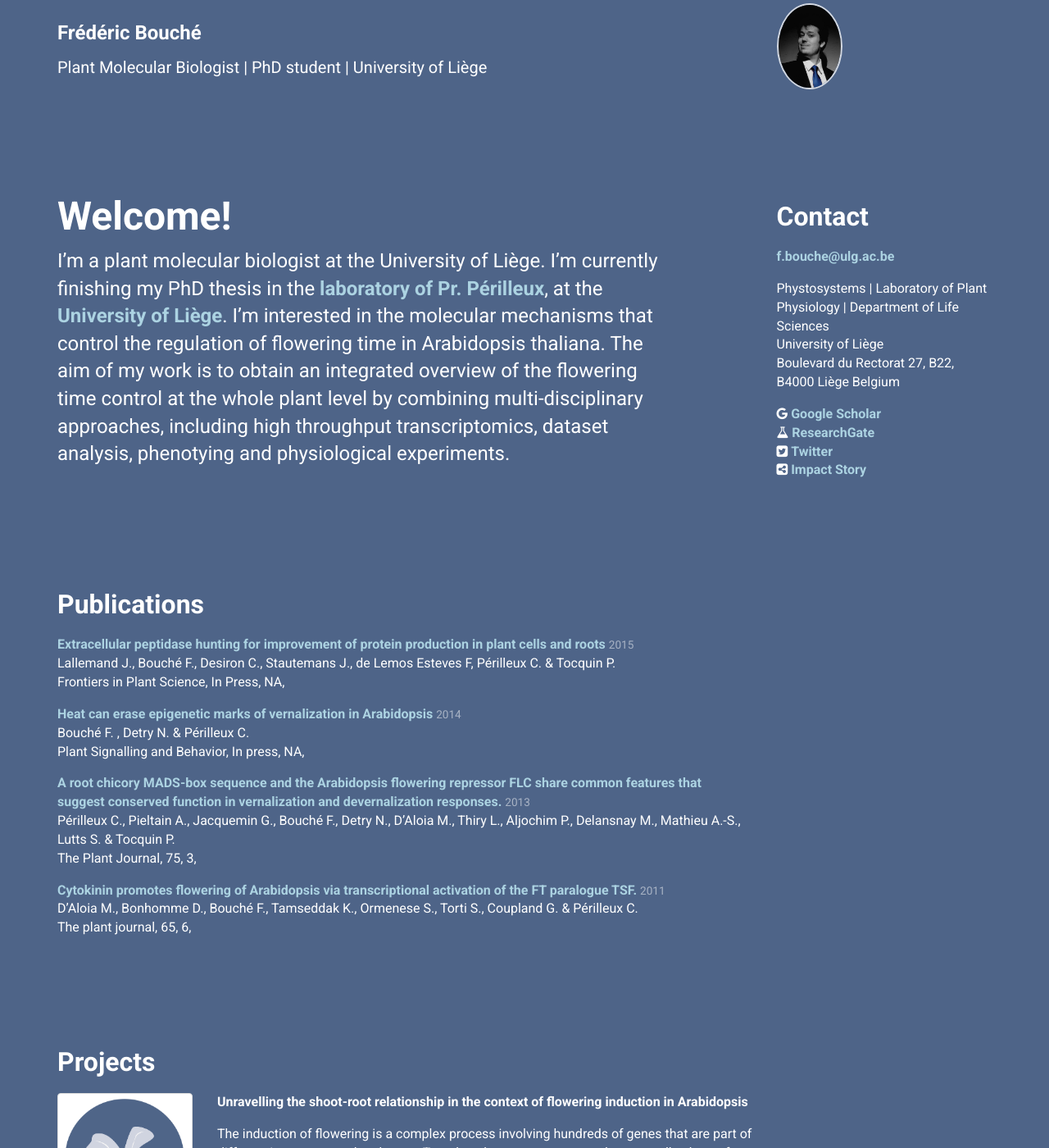
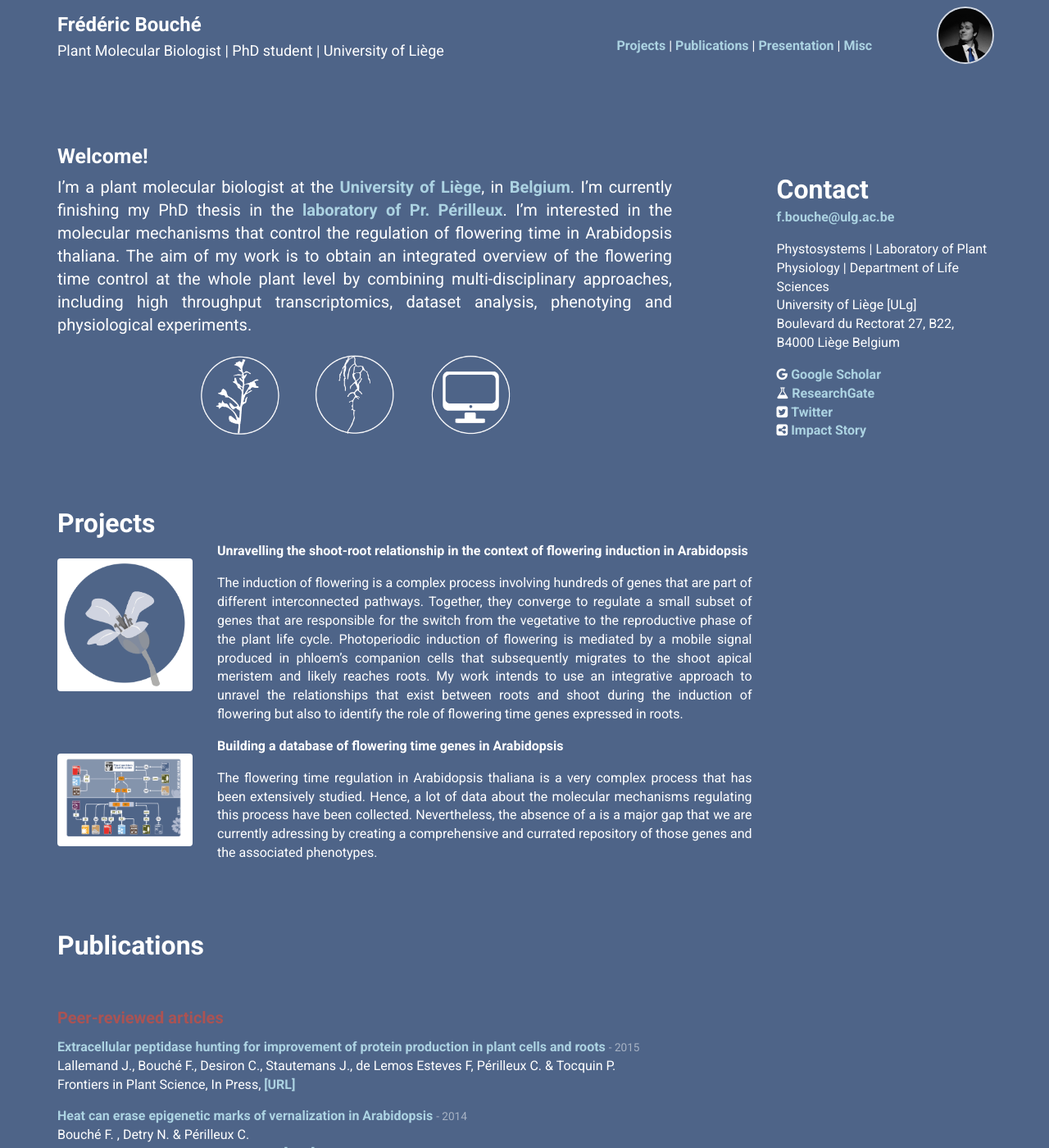
Before and after one commit to fredericbouche/fredericbouche.github.io, a Jekyll site: the page built from index.html, in a window 1280 px wide and 1400 px high. Shown: the whole window at 82% size. Built offline with Jekyll 4.4.1, drawn with Linux system fonts in a browser that asks for light colours; nearby versions of some CDN libraries; some of the changed text lies outside the part shown.

Commit message:
9th commit

```diff
--- a/_data/Awards.yml
+++ /dev/null
@@ -1,3 +0,0 @@
-
-Best Plant Biotechnology poster at the BioLiège Bioforum 2014.
-Prize awarded for the poster “Flowering Goes Underground”.
--- a/_data/personal.yml
+++ b/_data/personal.yml
@@ -3,7 +3,7 @@ name: Frédéric Bouché
 label: Plant Molecular Biologist | PhD student | University of Liège
 
 picture: /img/profile-picture.jpg
-
+banner:  /img/banner_flo-02.png
 email: f.bouche@ulg.ac.be
 
 phone: +32.4.366.38.37
@@ -14,7 +14,7 @@ department: >
   Department of Life Sciences
 
 
-institution: University of Liège
+institution: University of Liège [ULg]
 
 
 mailing_address: >
@@ -47,5 +47,5 @@ profiles:
 intro:
   title: Welcome!
   body: >
-    I'm a plant molecular biologist at the University of Liège. I'm currently finishing my PhD thesis in the [laboratory of Pr. Périlleux](http://www.phytosystems.ulg.ac.be/en/groups/plant-physiology), at the [University of Liège](www.ulg.ac.be).
+    I'm a plant molecular biologist at the [University of Liège](www.ulg.ac.be), in [Belgium](http://bit.ly/1y8KNuU). I'm currently finishing my PhD thesis in the [laboratory of Pr. Périlleux](http://www.phytosystems.ulg.ac.be/en/groups/plant-physiology).
     I'm interested in the molecular mechanisms that control the regulation of flowering time in Arabidopsis thaliana. The aim of my work is to obtain an integrated overview of the flowering time control at the whole plant level by combining multi-disciplinary approaches, including high throughput transcriptomics, dataset analysis, phenotying and physiological experiments.
--- a/_data/publications.yml
+++ b/_data/publications.yml
@@ -30,7 +30,7 @@
   issue: 3
   year: 2013
   month: August
-  # pdf:
+  pdf: http://onlinelibrary.wiley.com/doi/10.1111/tpj.12208/abstract;jsessionid=B494127B29E7106BD17D096EE2532010.f02t03
   url: http://onlinelibrary.wiley.com/doi/10.1111/tpj.12208/abstract;jsessionid=B494127B29E7106BD17D096EE2532010.f02t03
 
 -
@@ -44,3 +44,57 @@
   month: March
   #pdf:
   url: http://onlinelibrary.wiley.com/doi/10.1111/j.1365-313X.2011.04482.x/abstract
+
+-
+  type: Poster
+  title: Flowering Goes Underground.
+  authors: Bouché F., Lobet G., D’Aloia M., Detry N., Tocquin P., & Périlleux C.
+  journal: The Bioforum 2014 of BioLiège, Liège [Belgium]
+  volume:
+  issue:
+  year: 2014
+  month: May
+  #pdf:
+  #url:
+
+
+-
+  type: Poster
+  title: The hidden half of flowering.
+  authors: Bouché F., Mistiaen K., D’Aloia M., Detry N., Tocquin P., & Périlleux C.
+  journal: Workshop on Molecular Mechanisms controlling flower development, Presqu'île de Giens [France]
+  volume:
+  issue:
+  year: 2013
+  month: June
+  #pdf:
+  #url:
+-
+  type: Poster
+  title: Molecular analysis of root medium impact on Arabidopsis thaliana development.
+  authors: Bouché F., André J., Tocquin P., & Périlleux C.
+  journal: The Bioforum 2013 of BioLiège, Liège [Belgium]
+  volume:
+  issue:
+  year: 2013
+  month: May
+  #pdf:
+  #url:
+-
+  type: Poster
+  title: A cytokinin route to flowering in Arabidopsis.
+  authors: Bouché F., André J., D’Aloia M., Bonhomme D., & Périlleux C.
+  journal: Workshop on Molecular Mechanisms controlling flower development, Maratea [Italy]
+  volume:
+  issue:
+  year: 2011
+  month: June
+  #pdf:
+
+
+-
+    type: Award
+    title : Best Plant Biotechnology poster at the BioLiège Bioforum 2014.
+    year : 2014
+    journal: Prize awarded for the poster “Flowering Goes Underground”.
+    month: May
--- a/_layouts/albertine.html
+++ b/_layouts/albertine.html
@@ -50,9 +50,9 @@ It is threatened by habitat loss.
   <!-- HEADER -->
   <!-- ==================== -->
   <header>
-    <div class="container">
+    <div class="container" >
       <div class="row">
-        <div class="col-xs-9 col-lg-9">
+        <div class="col-xs-9 col-lg-7" style="margin-top:+5px";>
           <h1>
             {{ site.data.personal.name }}
           </h1>
@@ -60,14 +60,33 @@ It is threatened by habitat loss.
             {{ site.data.personal.label }}
           </h2>
         </div>
-        <div class="col-xs-3 col-lg-3">
+        <div class="col-xs-3 col-lg-4" style="margin-top:+40px;>
+          <a href="#test" ></a>
+          <a font color="red" href="#projects">Projects</a> |
+          <a  href="#publications">Publications</a> |
+          <a  href="#presentations">Presentation</a> |
+          <a  href="#publications">Misc</a>
+                </div>
+
+
+        <div class="col-xs-3 col-lg-1" >
           <img src="{{ site.baseurl }}{{ site.data.personal.picture }}"
                class="img-circle"
-               style="margin-top:-6px;width:80px;border:2px solid rgba(255,255,255,0.75)">
+               style="margin-top:3px;width:70px;border:2px solid rgba(255,255,255,0.75)">
         </div>
+
+
       </div>
     </div>
   </header>
+
+
+
+
+
+
+
+
 
   <!-- ==================== -->
   <!-- SECTION -->
@@ -75,9 +94,9 @@ It is threatened by habitat loss.
   <div class="container"
            id="section-about">
     <div class="row">
-      <section class="col-md-8">
+      <section class="col-md-8" style="margin-top:-40px";>
         {% if site.data.personal.intro.title %}
-          <h3 style="font-size:48px">
+          <h3 style="font-size:25px">
             {{ site.data.personal.intro.title }}
           </h3>
         {% else %}
@@ -86,9 +105,16 @@ It is threatened by habitat loss.
           </h3>
         {% endif %}
 
-        <div class="lead">
+        <div class="lead" align="justify" style="font-size:20px">
           {{ site.data.personal.intro.body | markdownify }}
         </div>
+
+        <div class=""  style="margin-top:+20px; text-align:center">
+       		 <img src="{{ site.baseurl }}{{ site.data.personal.banner }}"
+               style="margin-top:3px;width:400px;border:0px solid rgba(255,255,255,0.75)">
+
+        </div>
+
 
       </section>
       <section class="col-md-offset-1 col-md-3">
@@ -130,53 +156,12 @@ It is threatened by habitat loss.
     </div>
   </div>
 
-  {% if site.data.publications.size > 0 %}
-  <div class="container">
-    <div class="row">
-      <section class="col-md-9">
-        <h3>Publications</h3>
-
-        {% for publication in site.data.publications %}
-          <p>
-            <b>
-              <a href="{{ publication.pdf }}">
-                {{ publication.title }}
-              </a>
-            </b>
-            <small>
-              {{ publication.year }}
-            </small>
-            <br>
-            {{ publication.authors }}
-            <br>
-            {% case publication.type %}
-              {% when 'conference' %}
-                {{ publication.conference }}
-              {% when 'dissertation' %}
-                {{ publication.publisher }}
-              {% when 'journal' %}
-                {{ publication.journal }},
-                {{ publication.volume }},
-                {{ publication.issue }},
-                {{ publication.pages }}
-              {% when 'magazine' %}
-                {{ publication.magazine }},
-                {{ publication.volume }},
-                {{ publication.issue }},
-                {{ publication.pages }}
-            {% endcase %}
-          </p>
-        {% endfor %}
-      </section>
-    </div>
-  </div>
-  {% endif %}
 
   {% if site.data.projects.size > 0 %}
   <!-- ==================== -->
   <!-- PROJECTS -->
   <!-- ==================== -->
-  <section class="container">
+  <section class="container" id="projects">
     <div class="row">
       <div class="col-md-9">
         <h3>Projects</h3>
@@ -184,7 +169,7 @@ It is threatened by habitat loss.
     </div>
 
     {% for project in site.data.projects %}
-      <div class="row">
+      <div class="row" align="justify">
         <div class="col-xs-4
                     col-sm-3
                     col-md-3
@@ -192,14 +177,14 @@ It is threatened by habitat loss.
           <p>
             <img src="{{ site.baseurl }}{{ project.image }}"
                  class="img-responsive img-thumbnail"
-                 style="width:100%">
+                 style="width:100%; border:0px; margin-top:+20px">
           </p>
         </div>
         <div class="col-xs-12
                     col-sm-9
                     col-md-6
                     col-lg-7">
-          <p>
+          <p align="justify">
             <b>
               {% if project.url %}
                 <a href="{{ project.url }}">
@@ -219,13 +204,109 @@ It is threatened by habitat loss.
   {% endif %}
 
   {% if site.data.presentations.size > 0 %}
+
+
+
+
+  <!-- ==================== -->
+  <!-- PUBLICATIONS -->
+  <!-- ==================== -->
+
+  <div class="container" id="publications">
+    <div class="row">
+      <section class="col-md-9">
+
+        <h3>Publications</h3>
+<!-------------------------------->
+        <h4>Peer-reviewed articles</h4>
+
+        {% for publication in site.data.publications %}
+          <p>
+            {% case publication.type %}
+              {% when 'journal' %}
+            	<b>
+              	<a href="{{ publication.url }}">
+                	{{ publication.title }}
+              	</a>
+            	</b>
+            	<small>
+              		- {{ publication.year }}
+            	</small>
+            	<br>
+            		{{ publication.authors }}
+            	<br>
+                	{{ publication.journal }},
+                	{{ publication.volume }},
+                	{{ publication.pages }}
+                	  <a href="{{ publication.url }}">[URL]</a>
+            {% endcase %}
+          </p>
+        {% endfor %}
+
+
+  <!-------------------------------->
+
+        <h4>Posters </h4>
+
+        {% for publication in site.data.publications %}
+          <p>
+
+            {% case publication.type %}
+              {% when 'Poster' %}
+            <b>
+              <a href="{{ publication.pdf }}">
+                {{ publication.title }}
+              </a>
+            </b>
+            <small>
+              {{ publication.year }}
+            </small>
+            <br>
+            {{ publication.authors }}
+            <br>
+                {{ publication.journal }}
+            {% endcase %}
+          </p>
+        {% endfor %}
+
+<!-------------------------------->
+
+          <h4>Awards </h4>
+
+        {% for publication in site.data.publications %}
+          <p>
+
+            {% case publication.type %}
+              {% when 'Award' %}
+            <b>
+                {{ publication.title }}
+            </b>
+            <small>
+              {{ publication.year }}
+            </small>
+            <br>
+            {{ publication.journal }}
+
+            {% endcase %}
+          </p>
+        {% endfor %}
+
+
+
+      </section>
+    </div>
+  </div>
+
+
+
+
   <!-- ==================== -->
   <!-- PRESENTATIONS -->
   <!-- ==================== -->
-  <section class="container">
+  <section class="container" id="presentations">
     <div class="row">
-      <div class="col-md-9">
-        <h3>Presentations</h3>
+      <div class="col-md-10">
+        <h3>Presentations | <a style="font-size:16px" href="http://http://figshare.com/authors/Fr_d_ric_Bouch_/578965">Figshare profile</a>  </h3>
       </div>
     </div>
 
--- a/assets/albertine/css/default.css
+++ b/assets/albertine/css/default.css
@@ -20,25 +20,25 @@ header {
   top:0;
   left:0;
   right:0;
-  padding:10px 0;
-  background-color:#fff;
+  padding:5px 0;
+  background-color:#e8eaed;
 }
   header h1 {
     margin:0;
-    line-height:24px;
+    line-height:20px;
     font-weight:bold;
-    padding:18px 0;
+    padding:10px 0;
     font-size:24px;
   }
   header h2 {
     margin:0;
     line-height:24px;
-    font-size:20px;
+    font-size:18px;
     color: #4c4e51;
   }
 
 footer {
-  padding:48px 0 96px;
+  padding:18px 0 40px;
   line-height:20px;
   font-size:14px;
 }
@@ -47,15 +47,26 @@ footer {
  * SECTION
  *******************/
 section {
-  padding:48px 0;
+  padding:30px 0;
 }
   section h3 {
     padding:0 0 8px;
-    line-height:40px;
+    line-height:10px;
     font-weight:bold;
     font-size:32px;
     color:#ff5722;
   }
+
+section h4 {
+    line-height:10px;
+    font-weight:bold;
+    font-size:20px;
+    color:#aa5353;
+    margin-top:70px;
+    margin-bottom:20px;
+  }
+
+
   section .lead {
     font-size:24px;
   }
```
Also changed, not shown: other parts of _layouts/albertine.html (+18 -0 lines), _data/bio.yml (renamed from _data/Others.yml), img/banner_flo-01.png (added), img/banner_flo-02.png (added), img/profile-picture.jpg, img/profile-picture.png, 7 other files.
